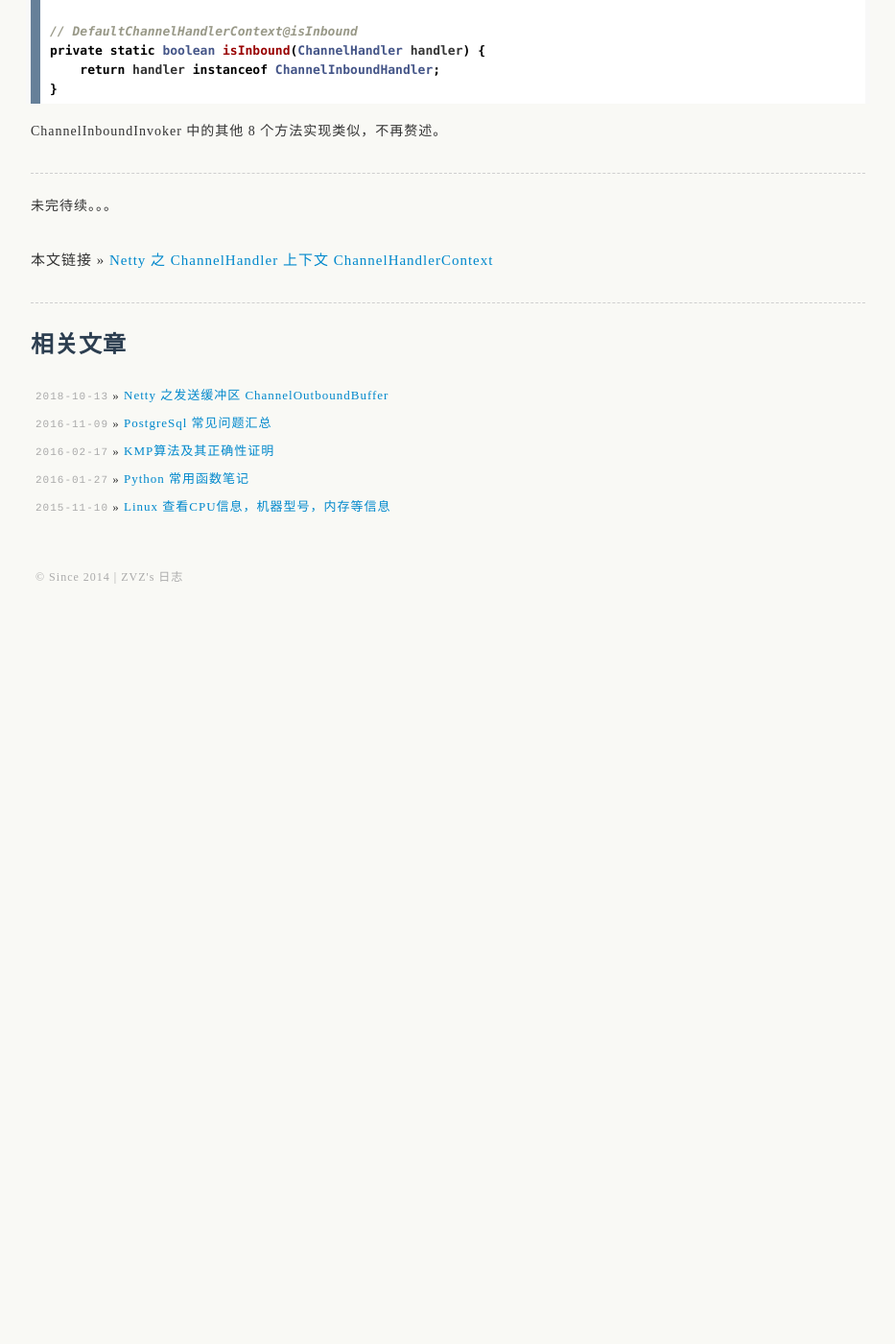
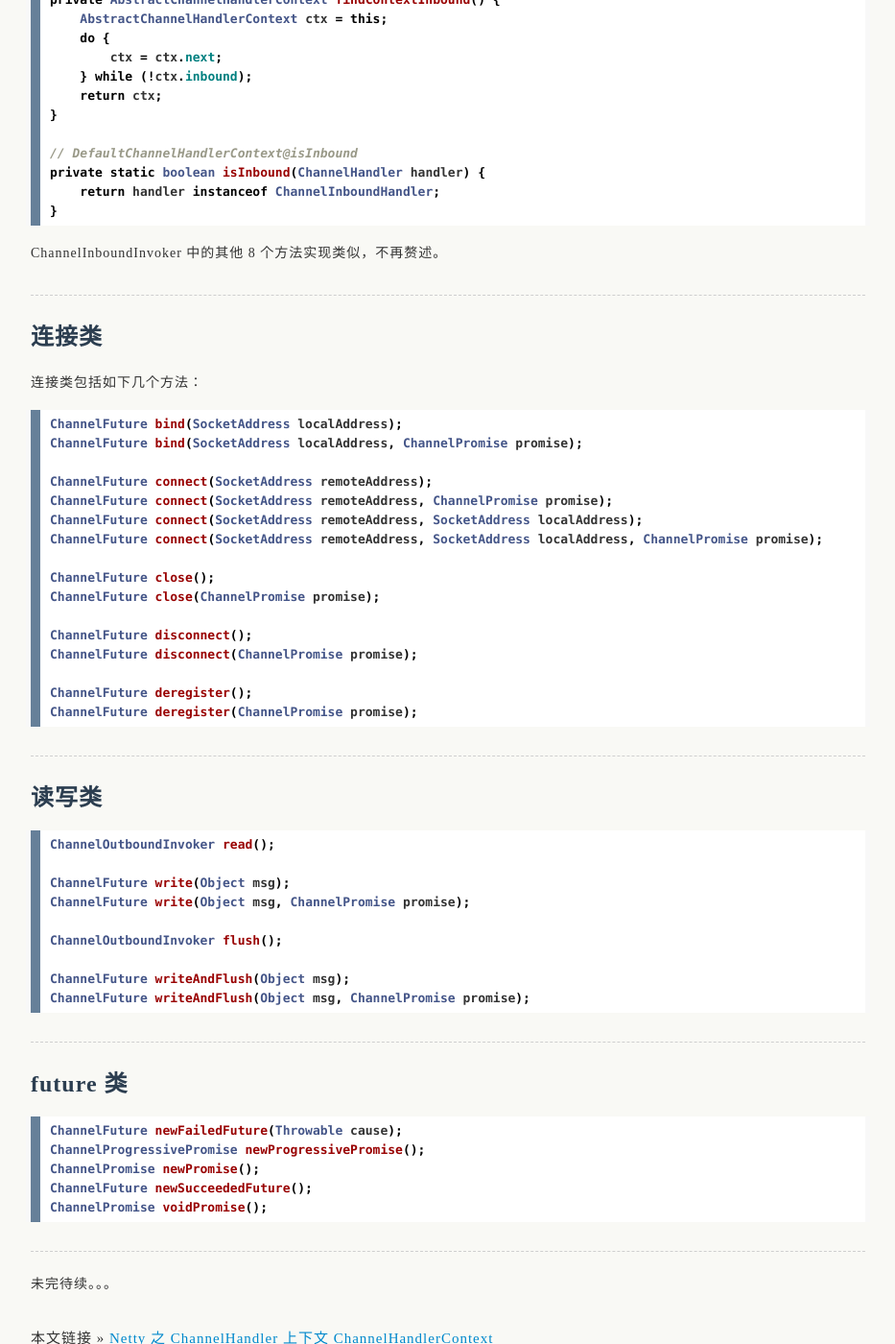
Before and after one commit to uxgnoz/uxgnoz.github.com, a Jekyll site: the page built from _posts/2018-10-20-netty-ChannelHandlerContext.md, in a window 1280 px wide and 1400 px high, scrolled down 2095 px. Shown: the whole window at 96% size, without its empty margins (173-1106 px from the left). Built offline with Jekyll 4.4.1, drawn with Linux system fonts in a browser that asks for light colours; comment, search, counter and statistics services are not loaded; before the commit the page ends 2725 px from its top, so only the background shows below that; some of the changed text lies outside the part shown.

Commit message:
2018-10-20-netty-ChannelHandlerContext.md

```diff
--- a/_posts/2018-10-20-netty-ChannelHandlerContext.md
+++ b/_posts/2018-10-20-netty-ChannelHandlerContext.md
@@ -36,6 +36,12 @@ ChannelHandlerContext fireChannelReadComplete();
 
 ChannelHandlerContext fireChannelWritabilityChanged();
 {% endhighlight %}
+
+ChannelOutboundInvoker 中的方法可就多了，分为如下几类：
+
+    * 连接类
+    * 读写类
+    * future 类
 
 ## ChannelHandlerContext#fireChannelRegistered()
 
@@ -111,6 +117,59 @@ ChannelInboundInvoker 中的其他 8 个方法实现类似，不再赘述。
 
 ------
 
+## 连接类
+
+连接类包括如下几个方法：
+
+{% highlight java %}
+ChannelFuture bind(SocketAddress localAddress);
+ChannelFuture bind(SocketAddress localAddress, ChannelPromise promise);
+
+ChannelFuture connect(SocketAddress remoteAddress);
+ChannelFuture connect(SocketAddress remoteAddress, ChannelPromise promise);
+ChannelFuture connect(SocketAddress remoteAddress, SocketAddress localAddress);
+ChannelFuture connect(SocketAddress remoteAddress, SocketAddress localAddress, ChannelPromise promise);
+
+ChannelFuture close();
+ChannelFuture close(ChannelPromise promise);
+
+ChannelFuture disconnect();
+ChannelFuture disconnect(ChannelPromise promise);
+
+ChannelFuture deregister();
+ChannelFuture deregister(ChannelPromise promise);
+{% endhighlight %}
+
+------
+
+## 读写类
+
+{% highlight java %}
+ChannelOutboundInvoker read();
+
+ChannelFuture write(Object msg);
+ChannelFuture write(Object msg, ChannelPromise promise);
+
+ChannelOutboundInvoker flush();
+
+ChannelFuture writeAndFlush(Object msg);
+ChannelFuture writeAndFlush(Object msg, ChannelPromise promise);
+{% endhighlight %}
+
+------
+
+## future 类
+
+{% highlight java %}
+ChannelFuture newFailedFuture(Throwable cause);
+ChannelProgressivePromise newProgressivePromise();
+ChannelPromise newPromise();
+ChannelFuture newSucceededFuture();
+ChannelPromise voidPromise();
+{% endhighlight %}
+
+------
+
 未完待续。。。
 
 {% highlight java %}
```
